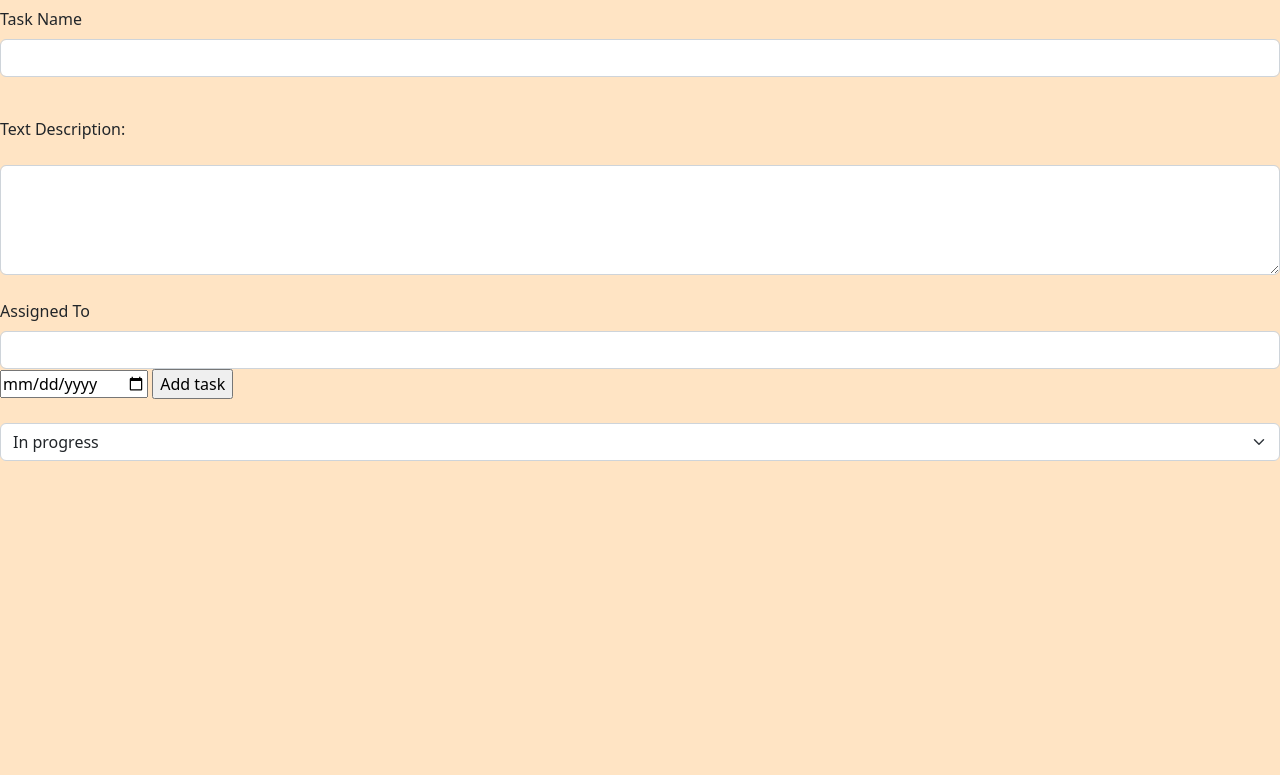
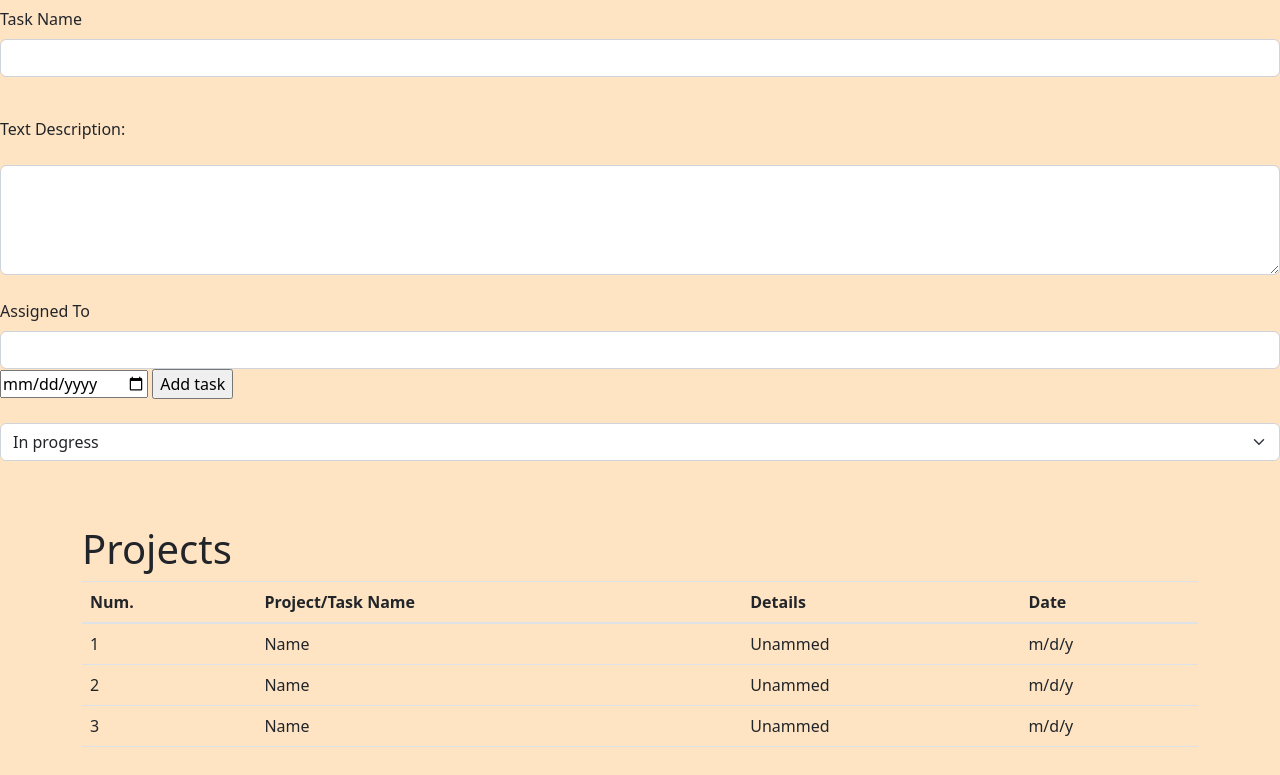
Before and after one commit to ttrgear/Task-List-Final-Project-Collaboration-, a plain HTML site: page index.html in a window 1280 px wide. Shown: the part 589-1364 px from the top of the page. Before the commit the page ends 1090 px from the top, so only its background shows below. Drawn offline with nearby package versions, Linux system fonts and the light colour scheme; files that its build step writes are made by us from their sources.

Commit message:
added a table called Projects

```diff
--- a/index.html
+++ b/index.html
@@ -127,6 +127,41 @@
           </select>
         </br>
         </p>
+        <br>
+        <div class="container">
+            <h1>Projects</h1>
+            <!--Bootstrap Table using .table-condensed class-->
+            <table class="table table-condensed table-hover">
+                <thead>
+                    <tr>
+                        <th>Num.</th>
+                        <th>Project/Task Name</th>
+                        <th>Details</th>
+                        <th>Date</th>
+                    </tr>
+                </thead>
+                <tbody>
+                    <tr>
+                        <td>1</td>
+                        <td>Name</td>
+                        <td>Unammed</td>
+                        <td>m/d/y</td>
+                    </tr>
+                    <tr>
+                        <td>2</td>
+                        <td>Name</td>
+                        <td>Unammed</td>
+                        <td>m/d/y</td>
+                    </tr>
+                    <tr>
+                        <td>3</td>
+                        <td>Name</td>
+                        <td>Unammed</td>
+                        <td>m/d/y</td>
+                    </tr>
+                </tbody>
+            </table>
+        </br>
       </form>
     </main>
 
```
